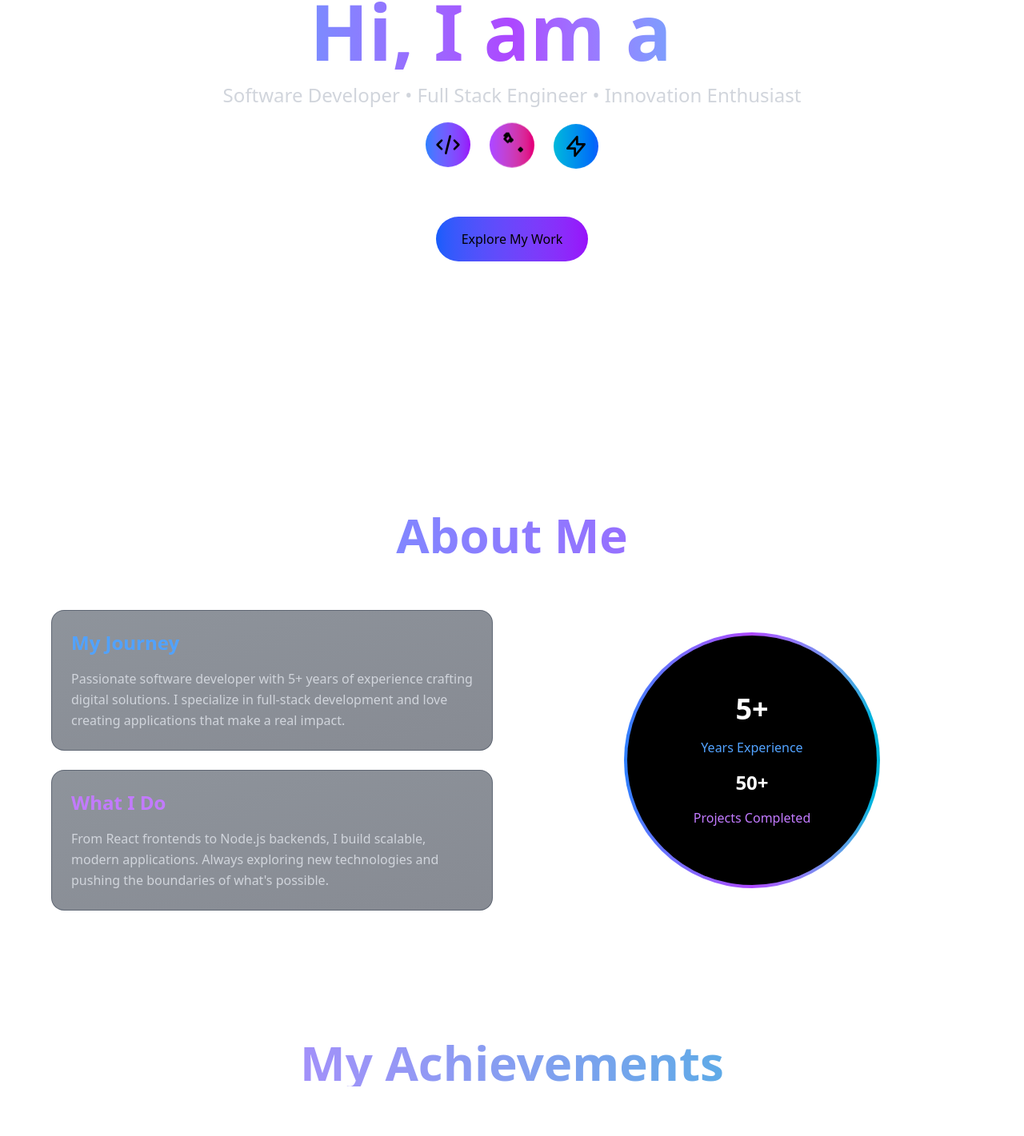
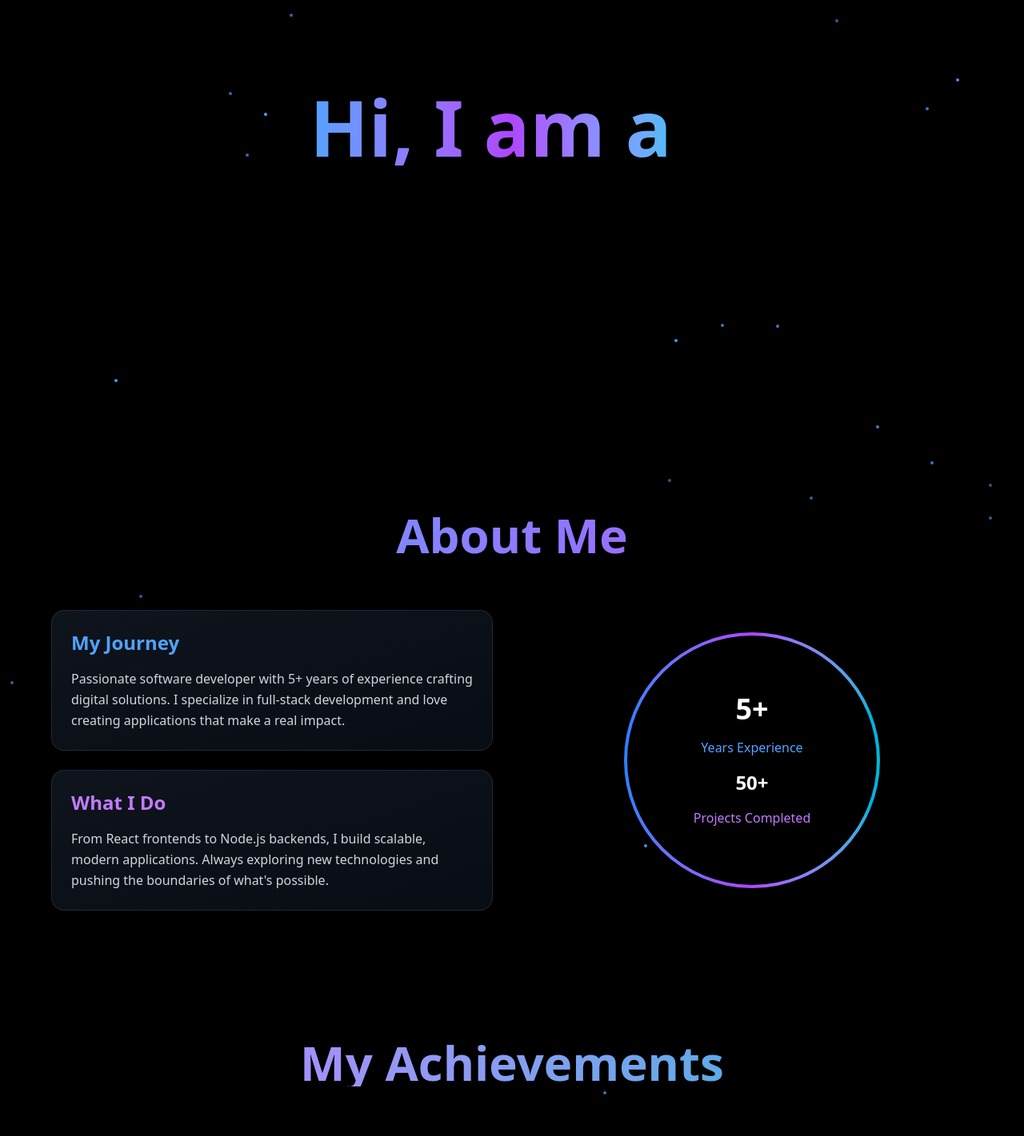
Before and after one commit to EricLuec/newPortfolio, a Next.js app: page / in a window 1280 px wide. Shown: the part 241-1662 px from the top of the page at 80% size. Built offline with nearby package versions, Linux system fonts and the light colour scheme.

Commit message:
now working version -> changing mock data

```diff
--- a/src/app/globals.css
+++ b/src/app/globals.css
@@ -15,12 +15,10 @@
   border-radius: 4px;
 }
 
-/* Smooth Scroll */
 html {
   scroll-behavior: smooth;
 }
 
-/* Custom Animations */
 @keyframes float {
   0%, 100% { transform: translateY(0px); }
   50% { transform: translateY(-10px); }
--- a/src/components/Portfolio.jsx
+++ b/src/components/Portfolio.jsx
@@ -1,19 +1,41 @@
-'use client'
-import {HeroSection} from './sections/HeroSection';
+import React, { useState } from 'react';
+import { TypeAnimation } from 'react-type-animation';
+import {AnimatedBackground} from './ui/AnimatedBackground';
+import {useMousePosition} from '../hooks/useMousePosition';
+import {ProjectsSection} from './sections/ProjectsSection';
 import {AboutSection} from './sections/AboutSection';
-import {ProjectsSection} from './sections/ProjectsSection';
 import {ContactSection} from './sections/ContactSection';
 import {Footer} from './sections/Footer';
-import {projects} from '../data/projects';
 
-export default function Portfolio() {
+const Portfolio = () => {
+  const mousePosition = useMousePosition();
+  const [activeProject, setActiveProject] = useState(null);
+
   return (
-    <>
-      <HeroSection />
-      <AboutSection />
-    <ProjectsSection projects={projects} />
-      <ContactSection />
-      <Footer />
-    </>
+    <div className="min-h-screen bg-black text-white relative overflow-hidden">
+      <AnimatedBackground mousePosition={mousePosition} />
+
+      <div className="relative z-10">
+        <section className="min-h-screen flex items-center justify-center px-6">
+          <div className="text-center space-y-8">
+            <div className="text-6xl md:text-8xl font-bold bg-gradient-to-r from-blue-400 via-purple-500 to-cyan-400 bg-clip-text text-transparent">
+              <TypeAnimation
+                sequence={['Hi, I am Alex', 2000, 'Hi, I am a Developer', 2000, 'Hi, I am Creative', 2000, 'Hi, I build the Future', 2000]}
+                wrapper="span"
+                speed={50}
+                repeat={Infinity}
+              />
+            </div>
+          </div>
+        </section>
+
+        <AboutSection />
+        <ProjectsSection />
+        <ContactSection />
+        <Footer />
+      </div>
+    </div>
   );
-}
+};
+
+export default Portfolio;
--- a/src/components/sections/ProjectsSection.jsx
+++ b/src/components/sections/ProjectsSection.jsx
@@ -1,8 +1,9 @@
 'use client'
 import { useState } from "react";
 import { ProjectCard } from "../ui/ProjectCard";
+import { projects } from "@/data/projects";
 
-export const ProjectsSection = ({ projects }) => {
+export const ProjectsSection = () => {
   const [activeProject, setActiveProject] = useState(null);
 
   return (
--- a/src/hooks/useMousePosition.js
+++ b/src/hooks/useMousePosition.js
@@ -0,0 +1,13 @@
+import { useState, useEffect } from 'react';
+
+export const useMousePosition = () => {
+  const [mousePosition, setMousePosition] = useState({ x: 0, y: 0 });
+
+  useEffect(() => {
+    const handleMouseMove = (e) => setMousePosition({ x: e.clientX, y: e.clientY });
+    window.addEventListener('mousemove', handleMouseMove);
+    return () => window.removeEventListener('mousemove', handleMouseMove);
+  }, []);
+
+  return mousePosition;
+};
```
